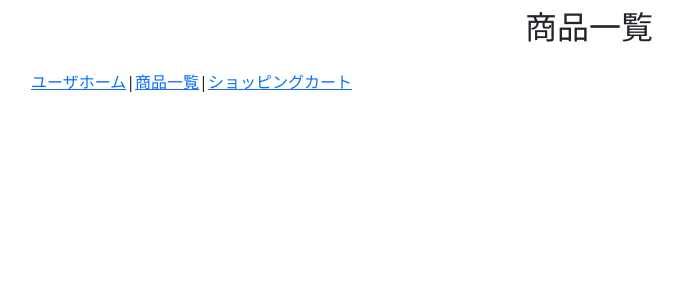
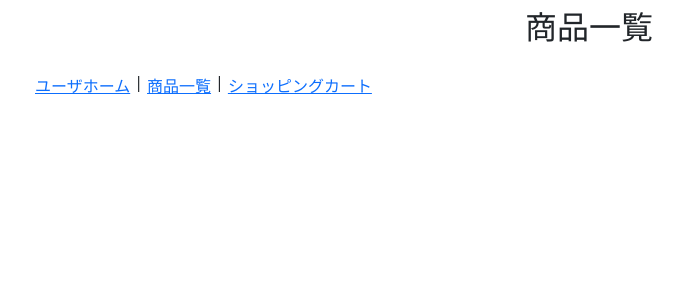
Before and after one commit to yse-yoo/my_shop, a PHP site: page /my_shop/ in a window 1280 px wide. Shown: the top 300 px of the page, without its empty margins (51-734 px from the left). Run offline with PHP 8.4, Linux system fonts and the light colour scheme; data that the repository does not hold is empty.

Commit message:
メニューの調整

```diff
--- a/item/index.php
+++ b/item/index.php
@@ -32,11 +32,11 @@ while ($row = $stmt->fetch(PDO::FETCH_ASSOC)) {
         <h2 class="p-2 text-center">商品一覧</h2>
 
         <div class="d-flex mt-3 mb-3">
-            <a href="../user/" class="">ユーザホーム</a>
+            <a href="../user/" class="p-1">ユーザホーム</a>
             |
-            <a href="./" class="">商品一覧</a>
+            <a href="./" class="p-1">商品一覧</a>
             |
-            <a href="cart.php" class="">ショッピングカート</a>
+            <a href="cart.php" class="p-1">ショッピングカート</a>
         </div>
 
         <div class="row row-cols-1 row-cols-md-3 g-4">
```
